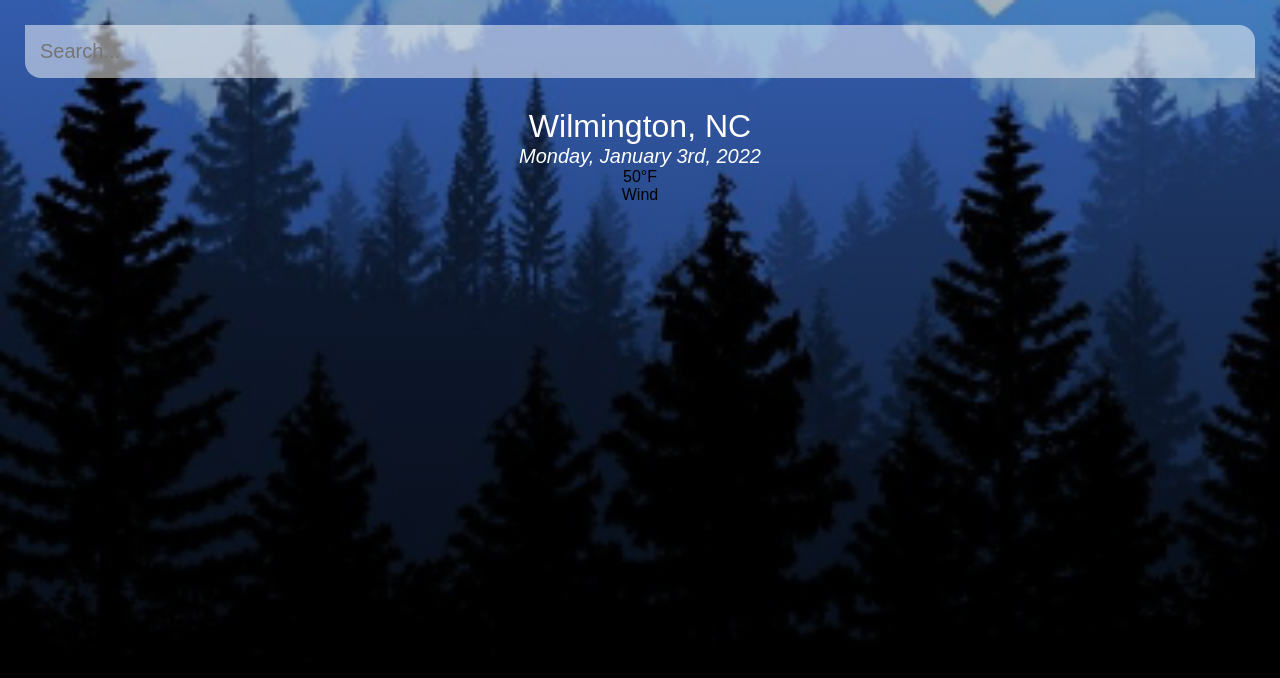
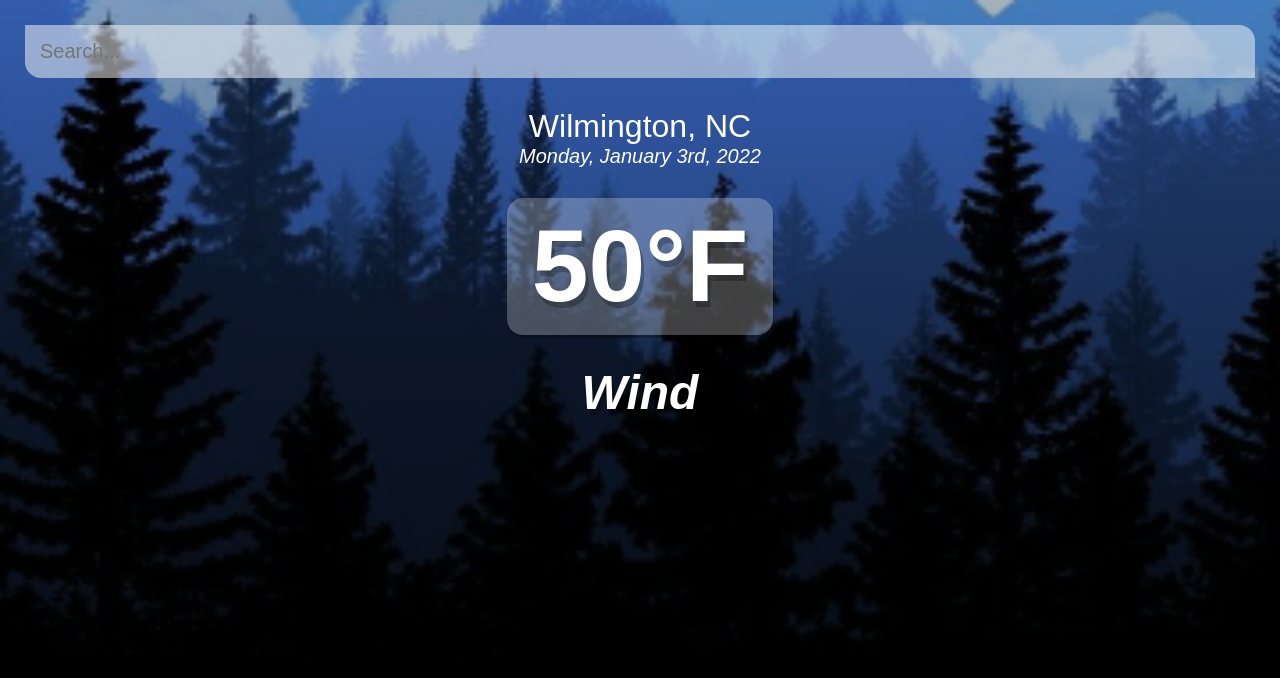
Before and after one commit to ryancontento/vue-weather-app, a Vue app: page / in a window 1280 px wide. Shown: the top 678 px of the page. Built offline with nearby package versions, Linux system fonts and the light colour scheme.

Commit message:
style mostly finished

```diff
--- a/src/App.vue
+++ b/src/App.vue
@@ -106,6 +106,29 @@
 
   .weather-box {
     text-align: center;
+  }
+
+  .weather-box .temp {
+    display: inline-block;
+    padding: 10px 25px;
+    color: #FFF;
+    font-size: 102px;
+    font-weight: 900;
+
+    text-shadow: 3px 6px rgba(0, 0, 0, 0.25);
+    background-color: rgba(255, 255, 255, 0.25);
+    border-radius: 16px;
+    margin: 30px 0px;
+
+  box-shadow: 1px 3px rgba(0, 0, 0, 0.25);
+  }
+
+  .weather-box .weather {
+    color: #FFF;
+    font-size: 48px;
+    font-weight: 700;
+    font-style: italic;
+    text-shadow: 3px 6px rgba(0, 0, 0, 0.25);
 
   }
 </style>
```
